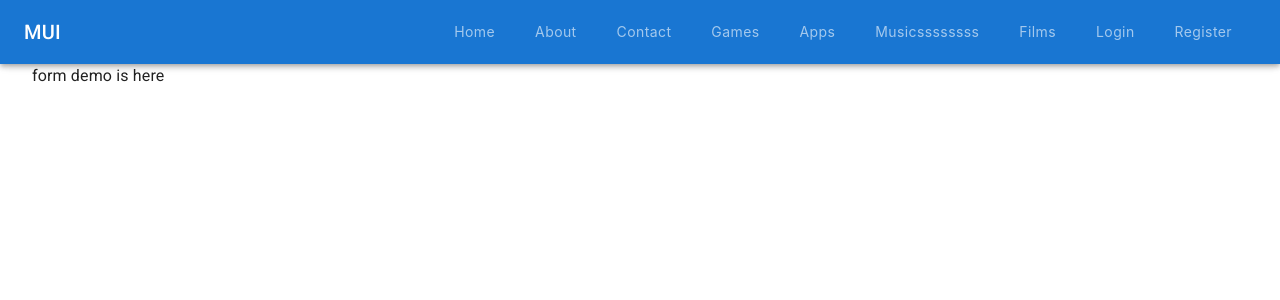
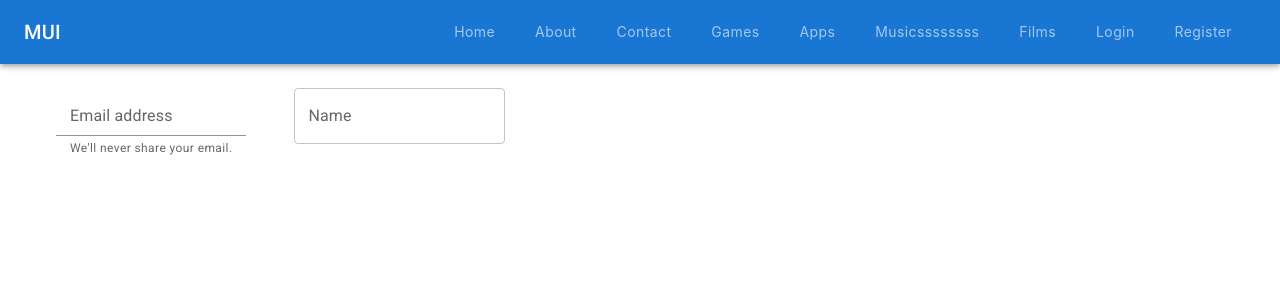
Before and after one commit to BijianWu/react-material-ui-playground, a React (Create React App) app: page /form-demo in a window 1280 px wide. Shown: the top 300 px of the page. Built offline with nearby package versions, Linux system fonts and the light colour scheme.

Commit message:
add in text fields into form demo js

```diff
--- a/src/pages/FormDemo.js
+++ b/src/pages/FormDemo.js
@@ -2,15 +2,25 @@ import * as React from 'react';
 import { styled, createTheme, ThemeProvider } from '@mui/material/styles';
 import { deepPurple } from '@mui/material/colors';
 import Avatar from '@mui/material/Avatar';
-import { Typography } from '@mui/material';
+import { Divider, FormControl, FormHelperText, Input, InputLabel, TextField, Typography } from '@mui/material';
 
 export default function FormDemo() {
 
     return (
         <>
-            <Typography>
-                form demo is here
-            </Typography>
+
+            <form>
+                <FormControl sx={{m:3}}>
+                    <InputLabel htmlFor="my-input">Email address</InputLabel>
+                    <Input  aria-describedby="my-helper-text" />
+                    <FormHelperText >We'll never share your email.</FormHelperText>
+                </FormControl>
+
+                <FormControl sx={{m:3}}>
+                    <TextField label="Name" variant="outlined" />
+                </FormControl>
+
+            </form>
         </>
     )
 }
```
